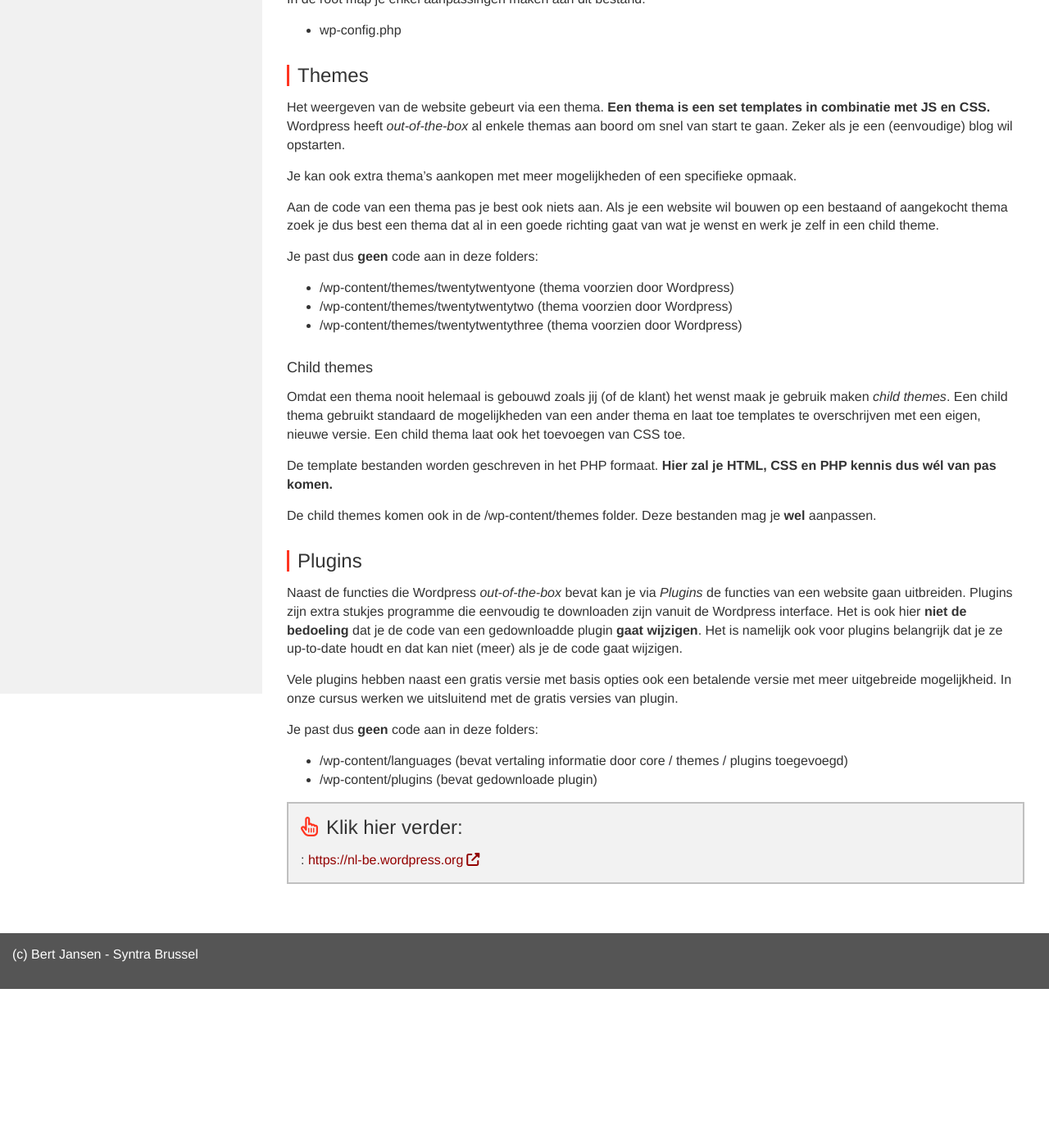
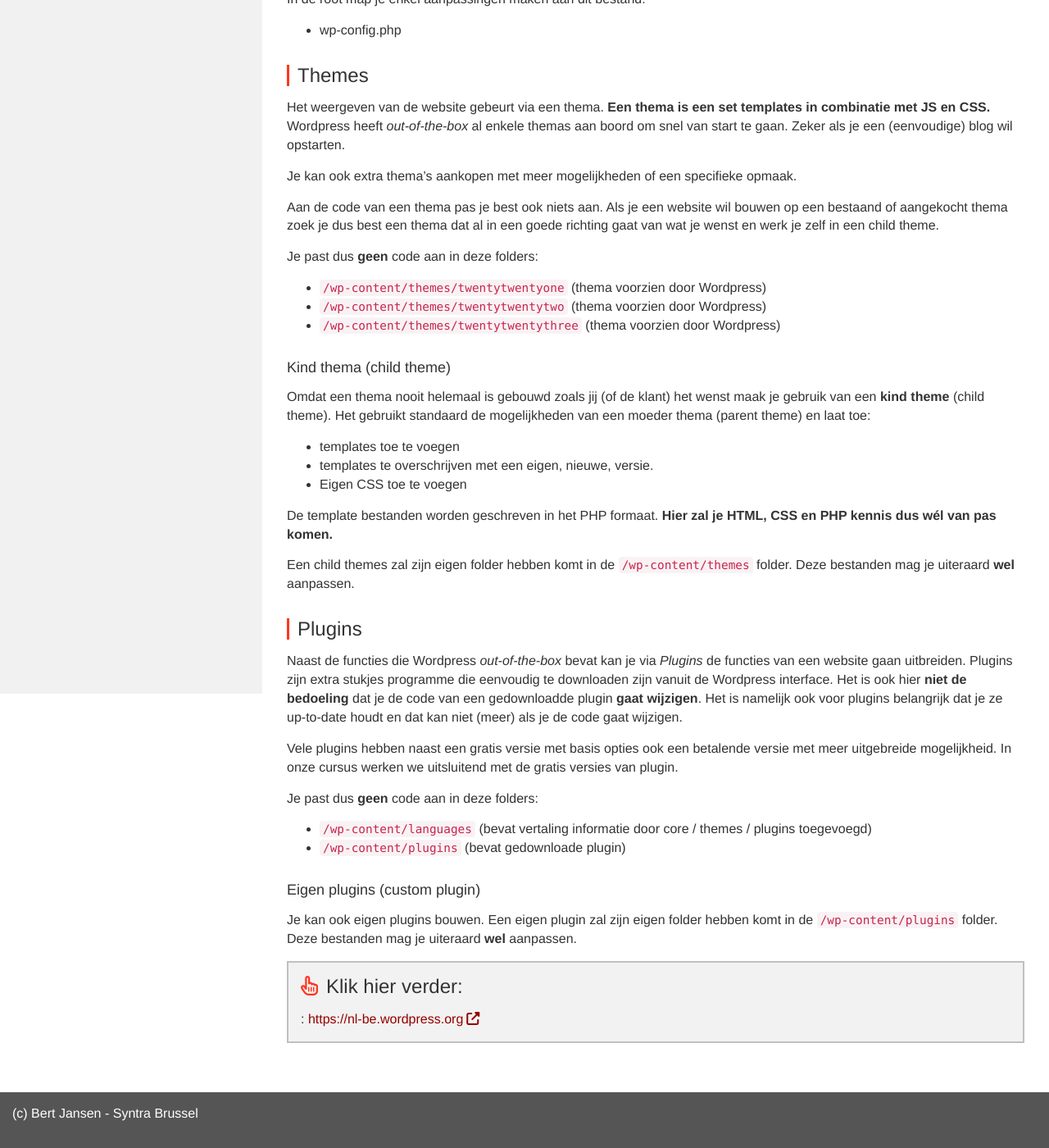
Before and after one commit to Syntra-Brussel/dynamische-webtechnieken, a Jekyll site: the page built from wordpress/core-theme-plugins.md, in a window 1280 px wide and 1400 px high, scrolled down 654 px. Shown: the whole window at 82% size. Built offline with Jekyll 4.4.1, drawn with Linux system fonts in a browser that asks for light colours; nearby versions of some CDN libraries; a script that is not in the unit is left out; before the commit the page ends 1860 px from its top, so only the background shows below that.

Commit message:
Update core-theme-plugins.md

```diff
--- a/wordpress/core-theme-plugins.md
+++ b/wordpress/core-theme-plugins.md
@@ -39,16 +39,19 @@ Aan de code van een thema pas je best ook niets aan. Als je een website wil bouw
 
 Je past dus <strong>geen</strong> code aan in deze folders:
 
-* /wp-content/themes/twentytwentyone (thema voorzien door Wordpress)
-* /wp-content/themes/twentytwentytwo (thema voorzien door Wordpress)
-* /wp-content/themes/twentytwentythree (thema voorzien door Wordpress)
+* <code>/wp-content/themes/twentytwentyone</code> (thema voorzien door Wordpress)
+* <code>/wp-content/themes/twentytwentytwo</code> (thema voorzien door Wordpress)
+* <code>/wp-content/themes/twentytwentythree</code> (thema voorzien door Wordpress)
 
-#### Child themes
-Omdat een thema nooit helemaal is gebouwd zoals jij (of de klant) het wenst maak je gebruik maken <em>child themes</em>. Een child thema gebruikt standaard de mogelijkheden van een ander thema en laat toe templates te overschrijven met een eigen, nieuwe versie. Een child thema laat ook het toevoegen van CSS toe.
+#### Kind thema (child theme)
+Omdat een thema nooit helemaal is gebouwd zoals jij (of de klant) het wenst maak je gebruik van een <strong>kind theme</strong> (child theme). Het gebruikt standaard de mogelijkheden van een moeder thema (parent theme) en laat toe:
+* templates toe te voegen
+* templates te overschrijven met een eigen, nieuwe, versie.
+* Eigen CSS toe te voegen
 
 De template bestanden worden geschreven in het PHP formaat. <strong>Hier zal je HTML, CSS en PHP kennis dus wél van pas komen.</strong>
 
-De child themes komen ook in de /wp-content/themes folder. Deze bestanden mag je <strong>wel</strong> aanpassen.
+Een child themes zal zijn eigen folder hebben komt in de <code>/wp-content/themes</code> folder. Deze bestanden mag je uiteraard <strong>wel</strong> aanpassen.
 
 ### Plugins
 
@@ -58,5 +61,9 @@ Vele plugins hebben naast een gratis versie met basis opties ook een betalende v
 
 Je past dus <strong>geen</strong> code aan in deze folders:
 
-* /wp-content/languages (bevat vertaling informatie door core / themes / plugins toegevoegd)
-* /wp-content/plugins (bevat gedownloade plugin)
+* <code>/wp-content/languages</code> (bevat vertaling informatie door core / themes / plugins toegevoegd)
+* <code>/wp-content/plugins</code> (bevat gedownloade plugin)
+
+#### Eigen plugins (custom plugin)
+
+Je kan ook eigen plugins bouwen. Een eigen plugin zal zijn eigen folder hebben komt in de <code>/wp-content/plugins</code> folder. Deze bestanden mag je uiteraard <strong>wel</strong> aanpassen.
```
